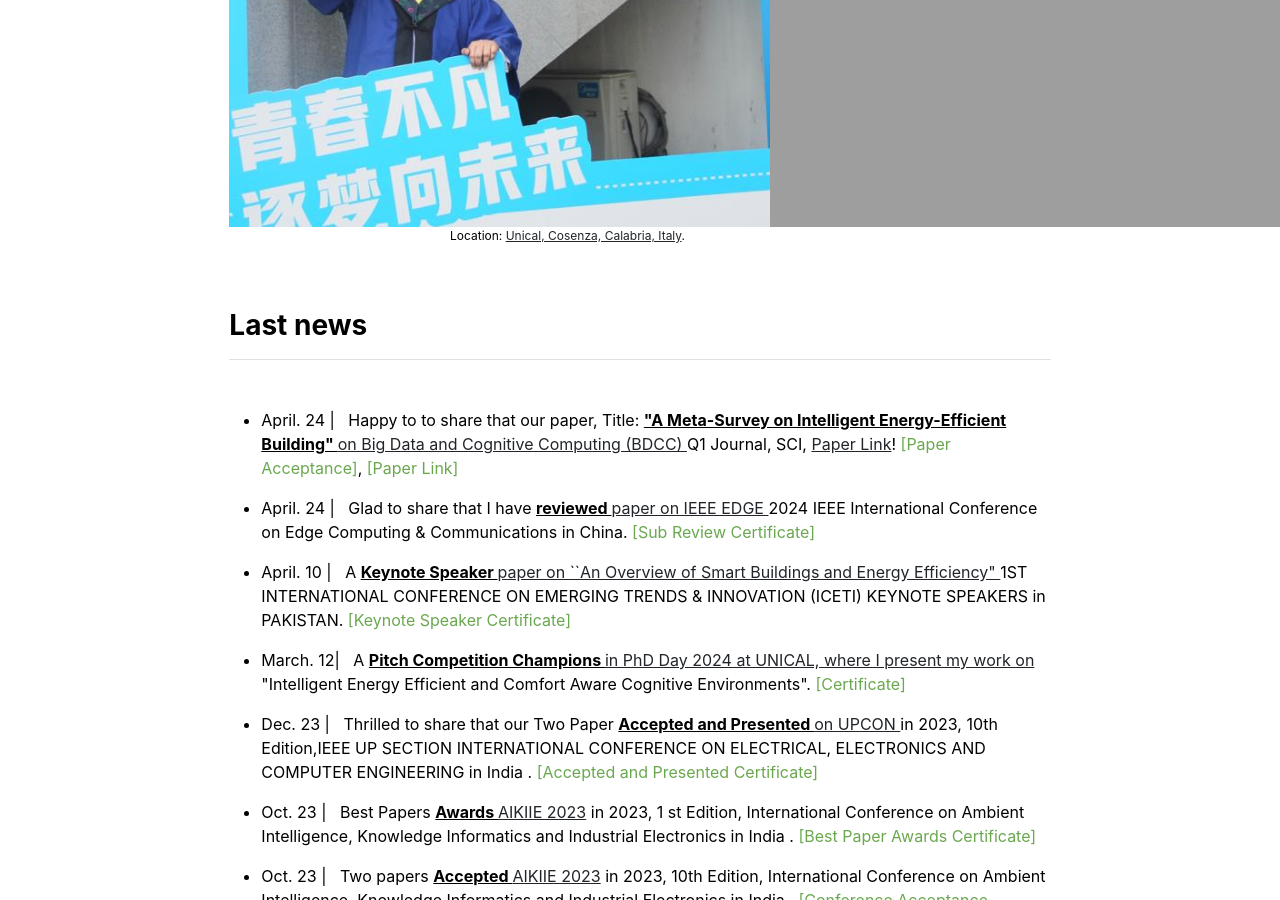
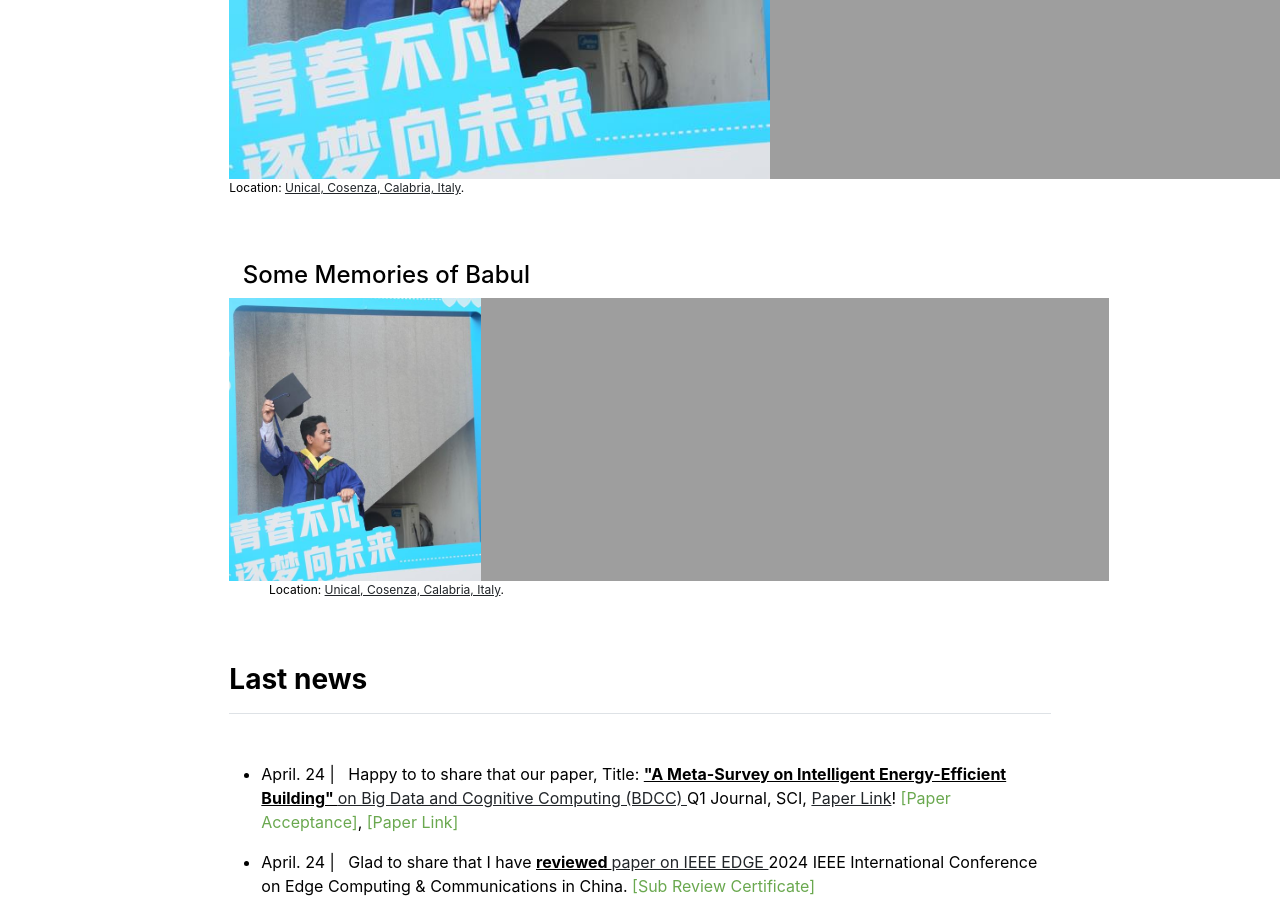
Before and after one commit to babulcseian/babulcseian.github.io, a Jekyll site: the page built from index.md, in a window 1280 px wide and 900 px high, scrolled down 1450 px. Built offline with Jekyll 4.4.1, drawn with Linux system fonts in a browser that asks for light colours; a style sheet for code colours, icons or effects is not loaded.

Commit message:
Update home.html

```diff
--- a/_layouts/home.html
+++ b/_layouts/home.html
@@ -56,9 +56,21 @@
    Dataset and Project Description </a> .</p>
 I am working on ML techniques for IoT, Smart Cities/ Smart Buildings/Smart Healthcare with the aim of providing the community with new instruments for optimizing energy consumption in IoT Systems.</p>
 My future dream project: <a class="other" href='https://babulcseian.github.io/lab'>Applied Bahari Big Data Research House</a>
+
+
+<h4>Some Memories of Babul</h4>
+    <div style="display: flex; justify-content: space-between;">
+        <img src="{{ site.github.url }}/assets/img/Md Babul Con.jpg" alt="Home" width="80%" title="MSc Graduation">
+        <img src="{{ site.github.url }}/assets/img/Md Babul Islam with Prof.jpg" alt="Home" width="80%">
+        <img src="{{ site.github.url }}/assets/img/Md Babul Islam Lab.jpg" alt="Home" width="120%">
+    </div>
+    <p style="font-size:12px">
+        Location: <a class="other" href='https://goo.gl/maps/hsu2JB4HwjQN7TqC7'>Unical, Cosenza, Calabria, Italy</a>.
+    </p>
+
   </div>
 
-<div align="center" class="col-md-10">
+<div align="center" class="col-md-5">
   <h4>Some Memories of Babul</h4>
     <div style="display: flex; justify-content: space-between;">
         <img src="{{ site.github.url }}/assets/img/Md Babul Con.jpg" alt="Home" width="80%" title="MSc Graduation">
```
